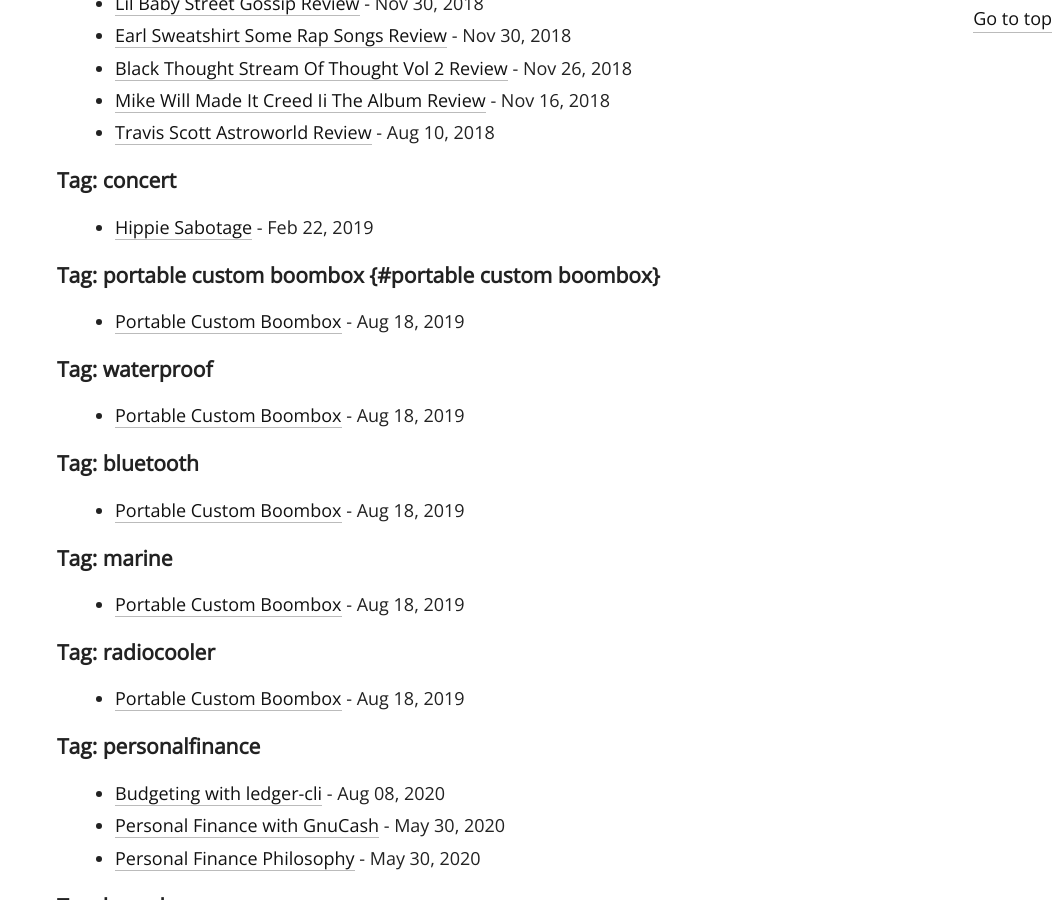
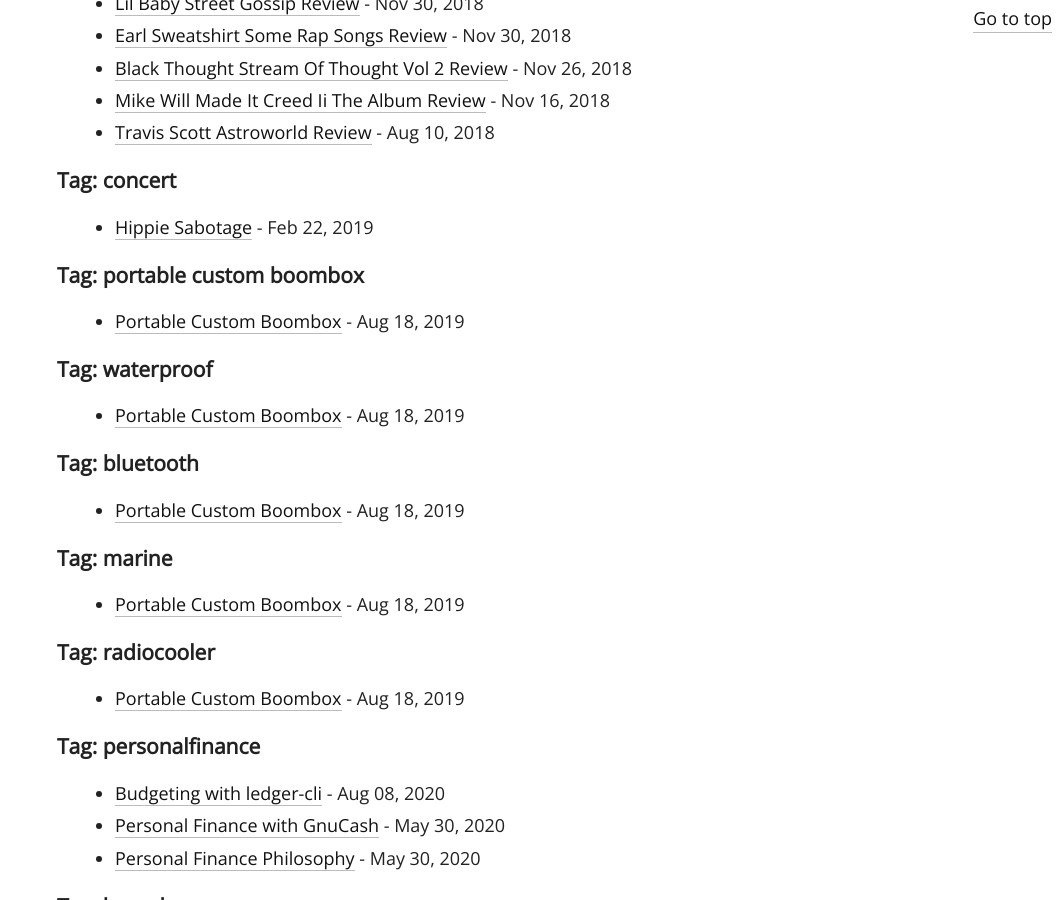
Before and after one commit to brentwalther/brentwalther.github.io, a Jekyll site: the page built from all.md, in a window 1280 px wide and 900 px high, scrolled down 4000 px. Shown: the whole window, without its empty margins (223-1280 px from the left). Built offline with Jekyll 4.4.1, drawn with Linux system fonts in a browser that asks for light colours; some of the changed lines change nothing that is shown.

Commit message:
Fix anchors for tags with spaces on post index page.

```diff
--- a/all.md
+++ b/all.md
@@ -7,7 +7,7 @@
 <ul>
 {% for tag in site.tags %}
   <li>
-    <a href="#{{ tag | first }}">{{ tag | first }}</a>
+    <a href="#{{ tag | first | split: " " | join: "-"  }}">{{ tag | first }}</a>
   </li>
 {% endfor %}
   <li><a href="#untagged">untagged</a></li>
@@ -15,7 +15,7 @@
 
 {% for tag in site.tags %}
 
-### Tag: {{ tag | first }} {#{{ tag | first }}}
+### Tag: {{ tag | first }} {#{{ tag | first | split: " " | join: "-" }}}
 
 <ul>
   {% for post in tag[1] %}
```
